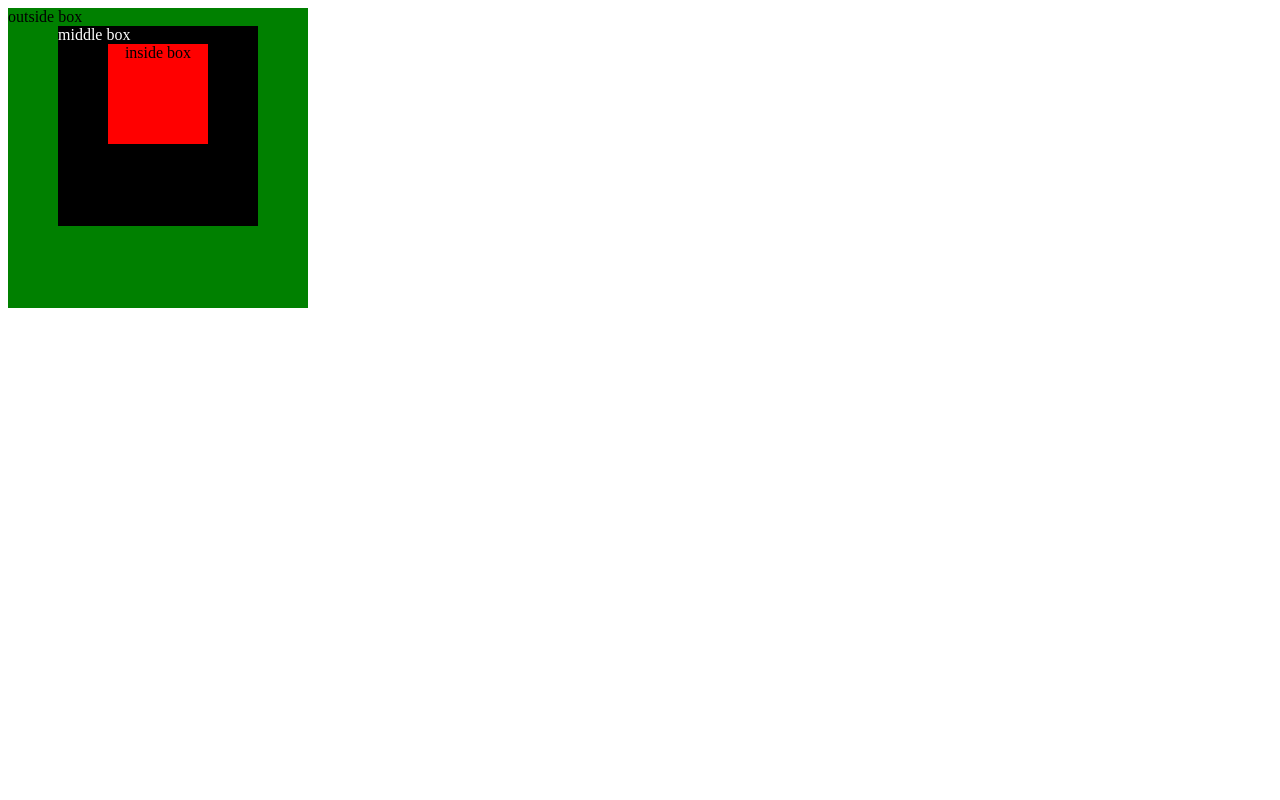
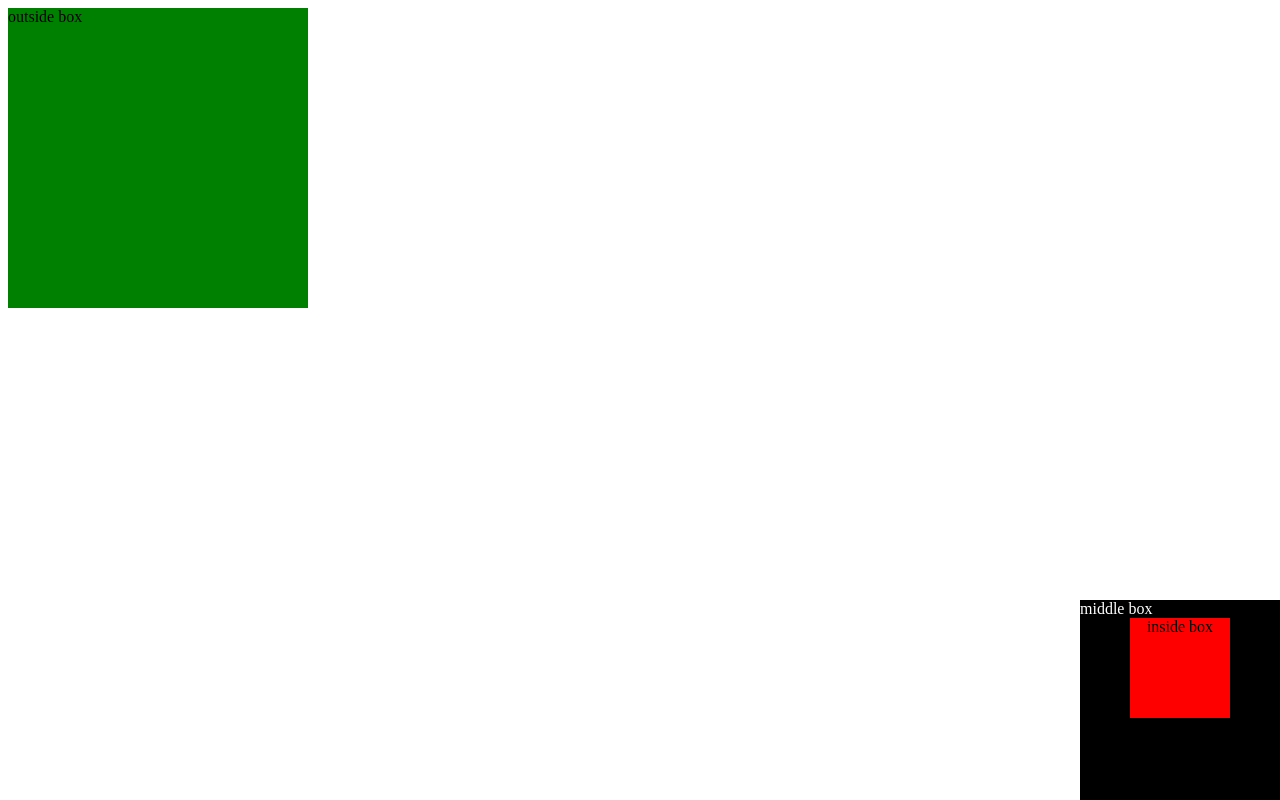
Before and after one commit to pdwkang/car, a plain HTML site: page index.html in a window 1280 px wide. Drawn offline with Linux system fonts and the light colour scheme.

Commit message:
Absolute position example

```diff
--- a/styles.css
+++ b/styles.css
@@ -2,6 +2,9 @@
 	height: 300px;
 	width: 300px;
 	background-color: green;
+	/* position: relative; */
+	top:  20px;
+	left:  20px;
 }
 
 #middle-box{
@@ -11,6 +14,9 @@
 	margin: auto;
 	color: white;
 	font-weight: 500;
+	position: fixed;
+	bottom: 0;
+	right: 0;
 }
 
 #inside-box{
@@ -20,4 +26,7 @@
 	margin: auto;
 	text-align: center;
 	color: black;
+	position: relative;
+	top: 0;
+	left: 0;
 }
```
